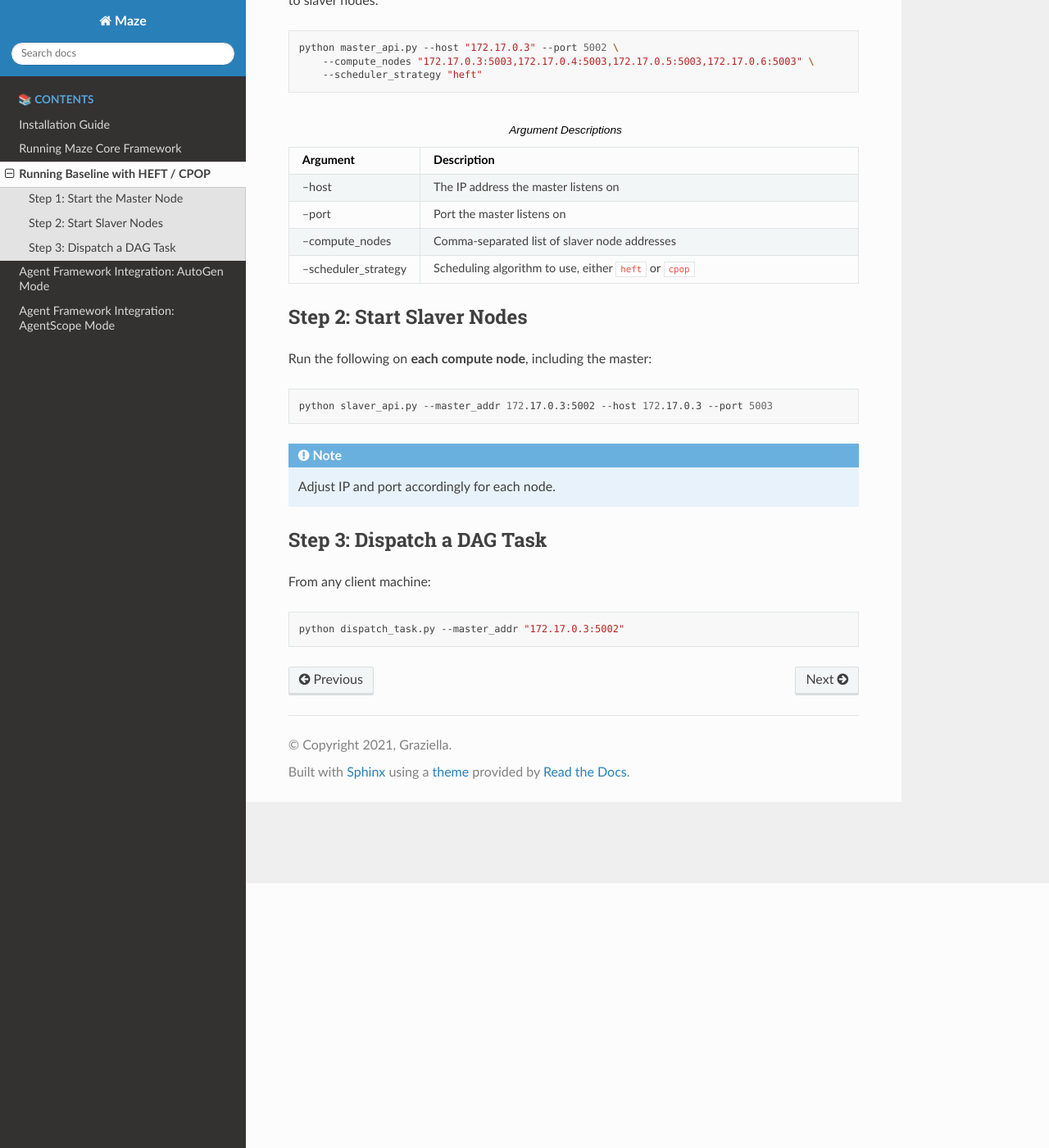
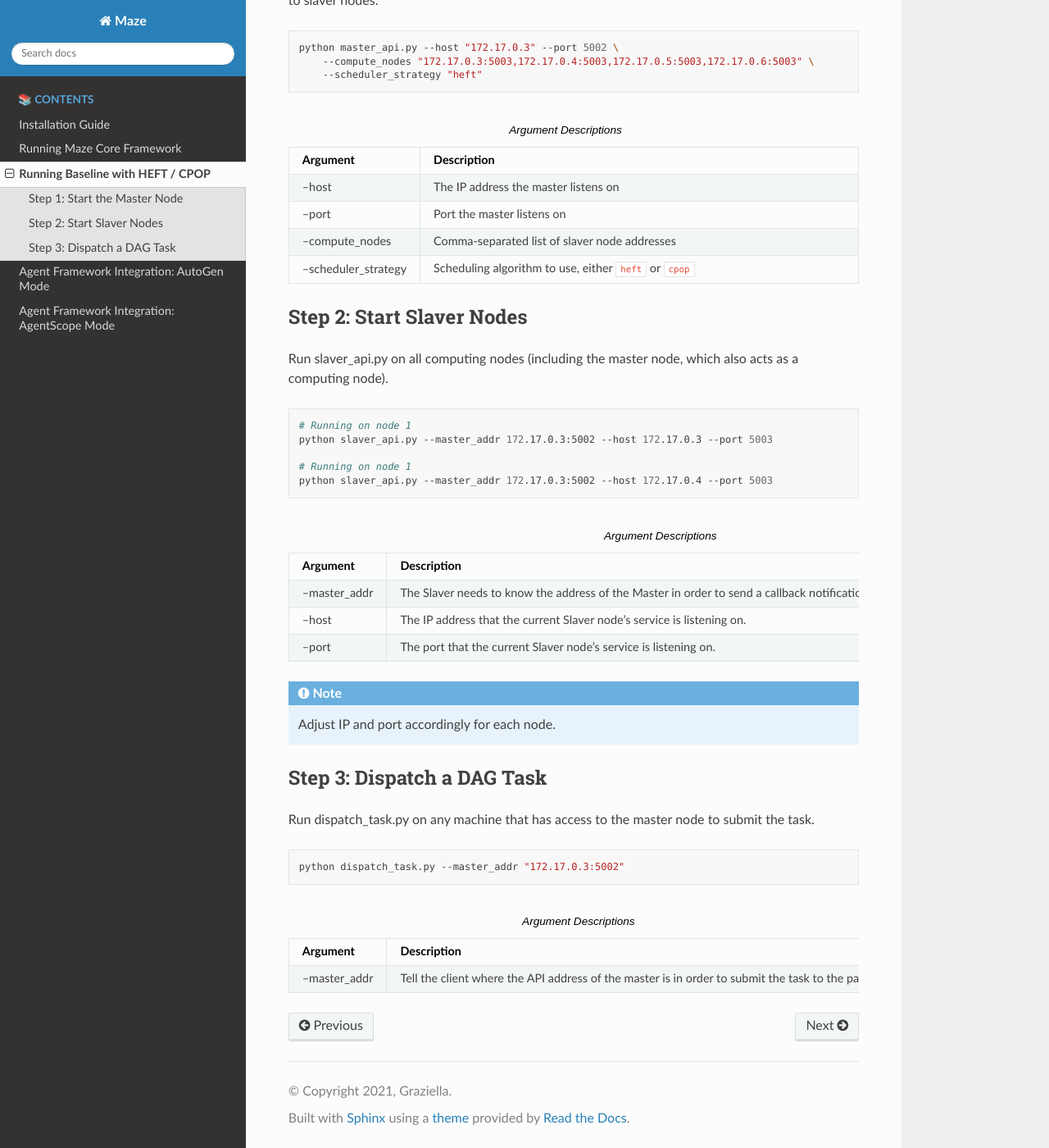
Before and after one commit to hhuhuhnjzy/doc, a Sphinx documentation site: the page built from docs/source/baseline.rst, in a window 1280 px wide and 1400 px high, scrolled down 323 px. Shown: the whole window at 82% size. Built offline with Sphinx 7.4.7 and the Read the Docs theme 3.1.0, drawn with Linux system fonts in a browser that asks for light colours; pages that are not in the unit, such as notebooks, are missing from menus.

Commit message:
修改了项目信息

```diff
--- a/docs/source/agentos_core.rst
+++ b/docs/source/agentos_core.rst
@@ -31,6 +31,7 @@ Redis is used for message passing and lightweight data storage.
 
 Step 3: Start Resource Layer
 ----------------------------
+AgentOS is divided into a resource layer and a scheduling layer, which need to be started in sequence.The resource layer is responsible for managing and providing underlying computing resources.
 
 .. code-block:: bash
 
@@ -39,6 +40,7 @@ Step 3: Start Resource Layer
 
 Step 4: Start Scheduler Layer
 -----------------------------
+The scheduling layer is responsible for receiving tasks and performing intelligent scheduling according to strategies.
 
 .. code-block:: bash
 
@@ -47,6 +49,7 @@ Step 4: Start Scheduler Layer
 
 Step 5: Dispatch a Demo Task
 ----------------------------
+Once all services are started, you can run a sample to verify that the system is working properly.
 
 .. code-block:: bash
 
--- a/docs/source/baseline.rst
+++ b/docs/source/baseline.rst
@@ -32,11 +32,28 @@ The master node receives DAG tasks, runs the selected scheduling algorithm, and
 Step 2: Start Slaver Nodes
 --------------------------
 
-Run the following on **each compute node**, including the master:
+Run slaver_api.py on all computing nodes (including the master node, which also acts as a computing node).
 
 .. code-block:: bash
 
+    # Running on node 1
     python slaver_api.py --master_addr 172.17.0.3:5002 --host 172.17.0.3 --port 5003
+
+    # Running on node 1
+    python slaver_api.py --master_addr 172.17.0.3:5002 --host 172.17.0.4 --port 5003
+
+.. list-table:: Argument Descriptions
+   :widths: 20 80
+   :header-rows: 1
+
+   * - Argument
+     - Description
+   * - --master_addr
+     - The Slaver needs to know the address of the Master in order to send a callback notification to it after the task is completed.
+   * - --host
+     - The IP address that the current Slaver node's service is listening on.
+   * - --port
+     - The port that the current Slaver node's service is listening on.
 
 .. note::
    Adjust IP and port accordingly for each node.
@@ -44,8 +61,17 @@ Run the following on **each compute node**, including the master:
 Step 3: Dispatch a DAG Task
 ---------------------------
 
-From any client machine:
+Run dispatch_task.py on any machine that has access to the master node to submit the task.
 
 .. code-block:: bash
 
     python dispatch_task.py --master_addr "172.17.0.3:5002"
+
+.. list-table:: Argument Descriptions
+   :widths: 20 80
+   :header-rows: 1
+
+   * - Argument
+     - Description
+   * - --master_addr
+     - Tell the client where the API address of the master is in order to submit the task to the past.
--- a/docs/source/index.rst
+++ b/docs/source/index.rst
@@ -1,7 +1,7 @@
 Maze Documentation
 ==================
 
-Welcome to the documentation for the Maze framework (formerly AgentOS), a distributed system for orchestrating large language model agents with support for multiple scheduling strategies and agent frameworks.
+Welcome to the documentation for the Maze framework. This guide will walk you through the preparation of the project environment, running in different modes, and the process of task submission.
 
 .. toctree::
    :maxdepth=2
--- a/docs/source/installation.rst
+++ b/docs/source/installation.rst
@@ -2,6 +2,7 @@ Installation Guide
 ==================
 
 This section explains how to set up the environment and dependencies for Maze (AgentOS).
+We need to create a separate Conda environment for the project and install all dependencies.
 
 .. code-block:: bash
 
```
